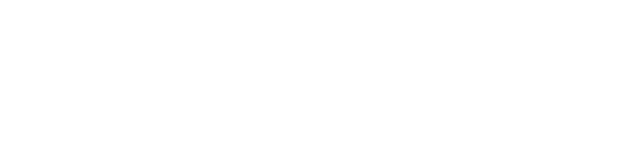
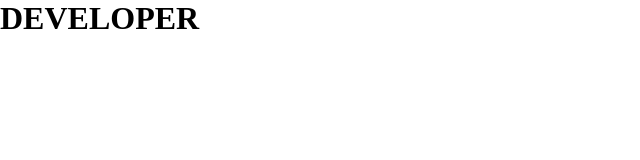
Before and after one commit to abdulazizjavascript/reactn41-lesson18, a plain HTML site: page pages/about.html in a window 1280 px wide. Shown: the whole page, without its empty margins (0-640 px from the left). Drawn offline with Linux system fonts and the light colour scheme.

Commit message:
About belongs to developer

```diff
--- a/pages/about.html
+++ b/pages/about.html
@@ -3,8 +3,10 @@
   <head>
     <meta charset="UTF-8" />
     <meta name="viewport" content="width=device-width, initial-scale=1.0" />
-    <title>FINSWEET | ABOUT</title>
+    <title>FINSWEET | ABOUT | DEVELOPER</title>
     <link rel="stylesheet" href="../css/pages/about.css" />
   </head>
-  <body></body>
+  <body>
+    <h1>DEVELOPER</h1>
+  </body>
 </html>
```
